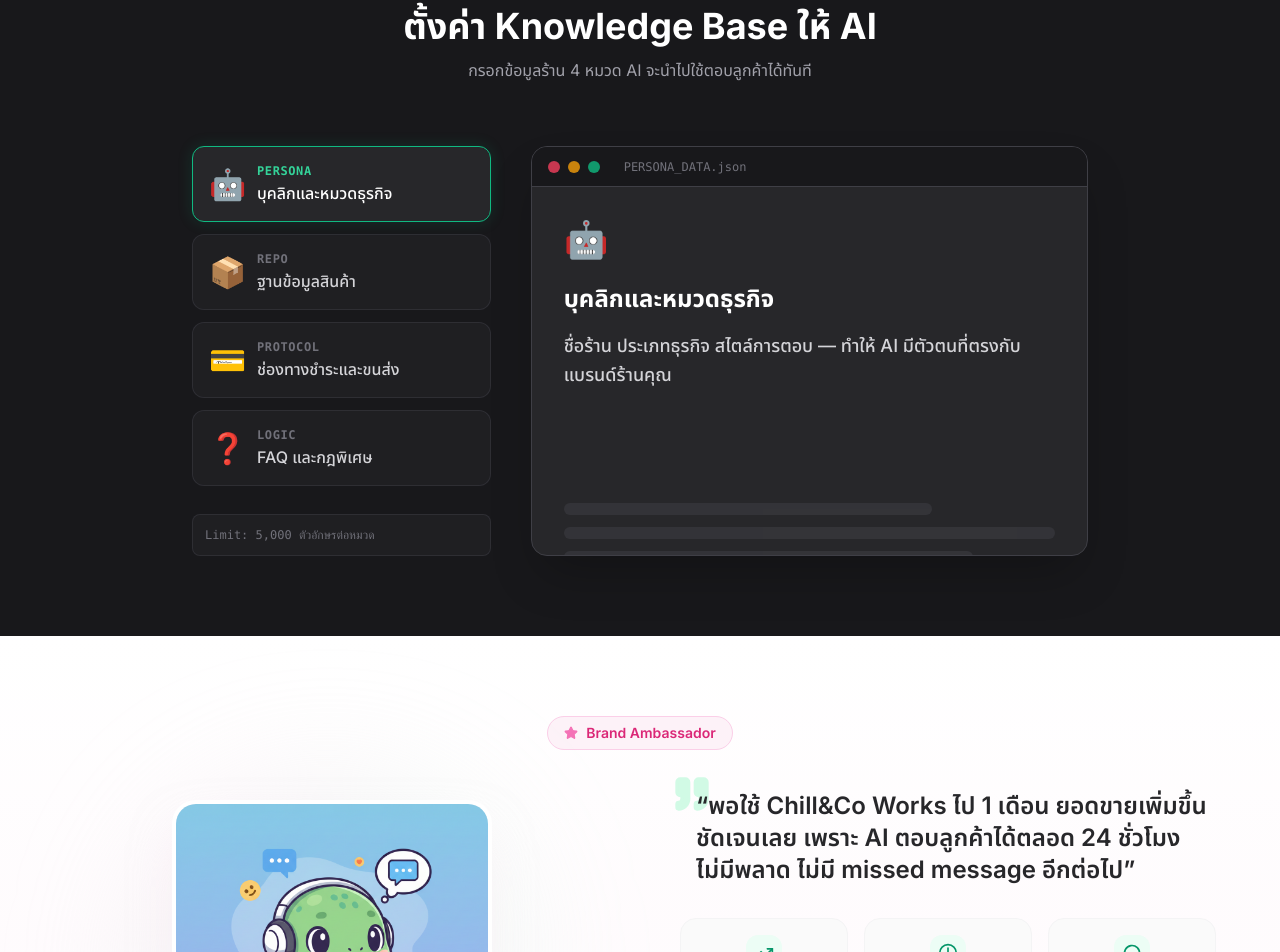
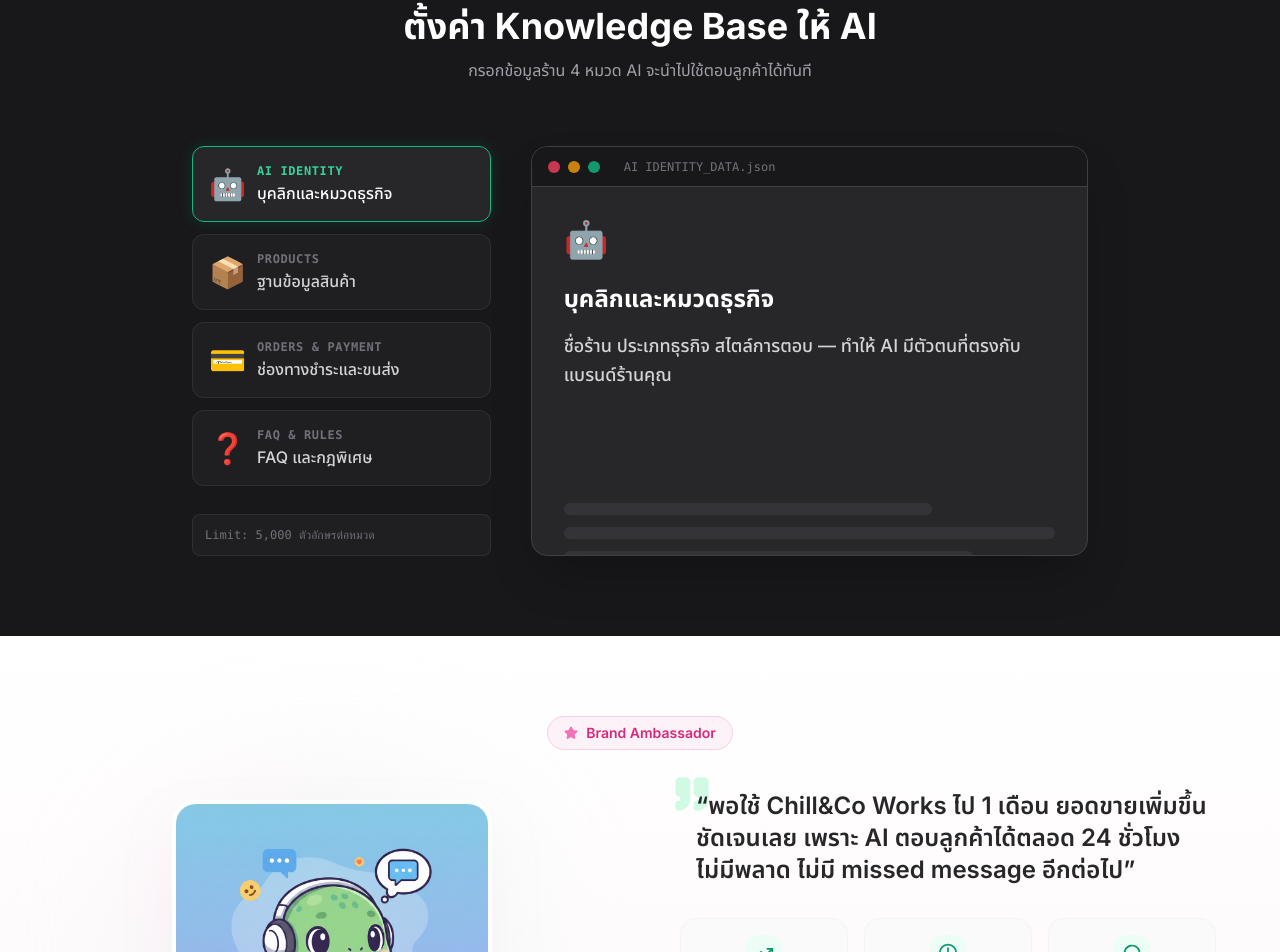
Before and after one commit to Aemitez1/chillandco-landing, a Next.js app: page / in a window 1280 px wide. Shown: the part 3556-4508 px from the top of the page. Built offline with nearby package versions, Linux system fonts and the light colour scheme.

Commit message:
feat: Introduce content data files and documentation for frontend architecture and content strategy.

```diff
--- a/src/data/content.ts
+++ b/src/data/content.ts
@@ -197,25 +197,25 @@ export const knowledgeBase = {
     sections: [
         {
             emoji: "🤖",
-            label: "PERSONA",
+            label: "AI IDENTITY",
             title: "บุคลิกและหมวดธุรกิจ",
             desc: "ชื่อร้าน ประเภทธุรกิจ สไตล์การตอบ — ทำให้ AI มีตัวตนที่ตรงกับแบรนด์ร้านคุณ",
         },
         {
             emoji: "📦",
-            label: "REPO",
+            label: "PRODUCTS",
             title: "ฐานข้อมูลสินค้า",
             desc: "รายการสินค้า ราคา สต็อก รายละเอียดที่ AI ใช้ตอบลูกค้าได้ทันที",
         },
         {
             emoji: "💳",
-            label: "PROTOCOL",
+            label: "ORDERS & PAYMENT",
             title: "ช่องทางชำระและขนส่ง",
             desc: "บัญชีธนาคาร พร้อมเพย์ ค่าส่ง ตัดรอบ — AI แจ้งลูกค้าได้ถูกต้องเสมอ",
         },
         {
             emoji: "❓",
-            label: "LOGIC",
+            label: "FAQ & RULES",
             title: "FAQ และกฎพิเศษ",
             desc: "คำถามที่พบบ่อย นโยบายคืนของ โปรโมชัน — ตอบได้แม้ตอนดึก",
         },
```
Also changed, not shown: src/data/landing-content.ts (+4 -4 lines), .sdd/CONTENT_STRATEGY.md, .sdd/FRONTEND_ARCHITECTURE.md.
